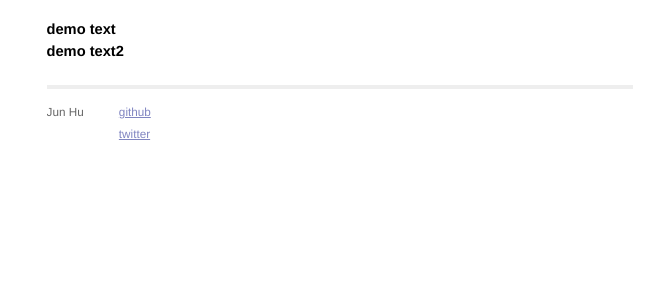
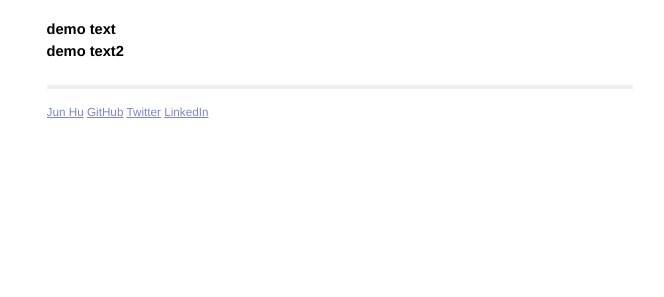
Before and after one commit to rissen/rissen.github.com, a Jekyll site: the page built from blog.html, in a window 1280 px wide. Shown: the part 195-492 px from the top of the page, without its empty margins (300-964 px from the left). Built offline with Jekyll 4.4.1, drawn with Linux system fonts in a browser that asks for light colours; a style sheet for code colours, icons or effects is not loaded.

Commit message:
update contact info

```diff
--- a/_layouts/default.html
+++ b/_layouts/default.html
@@ -12,8 +12,8 @@
 
 <div class="site">
   <div class="title">
-    <a href="/">A place nearby</a>
-    <a class="extra" href="/">home</a>
+    <a href="/blog/">A place nearby</a>
+    <a class="extra" href="/blog/">home</a>
   </div>
 
   {{ content }}
@@ -21,13 +21,7 @@
   <div class="footer">
     <div class="contact">
       <p>
-        Jun Hu<br />
-      </p>
-    </div>
-    <div class="contact">
-      <p>
-        <a href="http://github.com/rissen/">github</a><br />
-        <a href="http://twitter.com/imHujun/">twitter</a><br />
+        <a href="http://www.hujun.me">Jun Hu</a> <a href="http://github.com/rissen/">GitHub</a> <a href="http://twitter.com/imHujun/">Twitter</a> <a href="http://www.linkedin.com/in/rissen">LinkedIn</a>
       </p>
     </div>
     <div class="rss">
```
